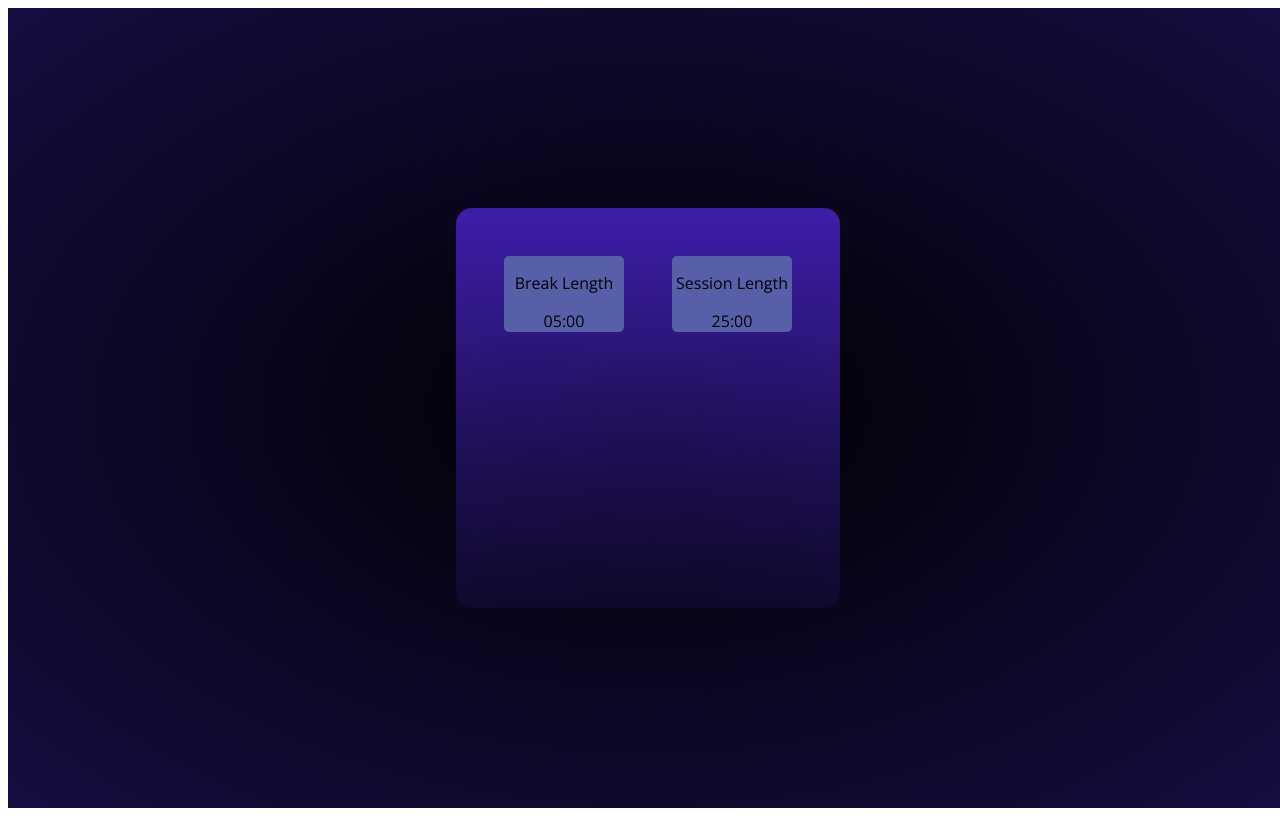
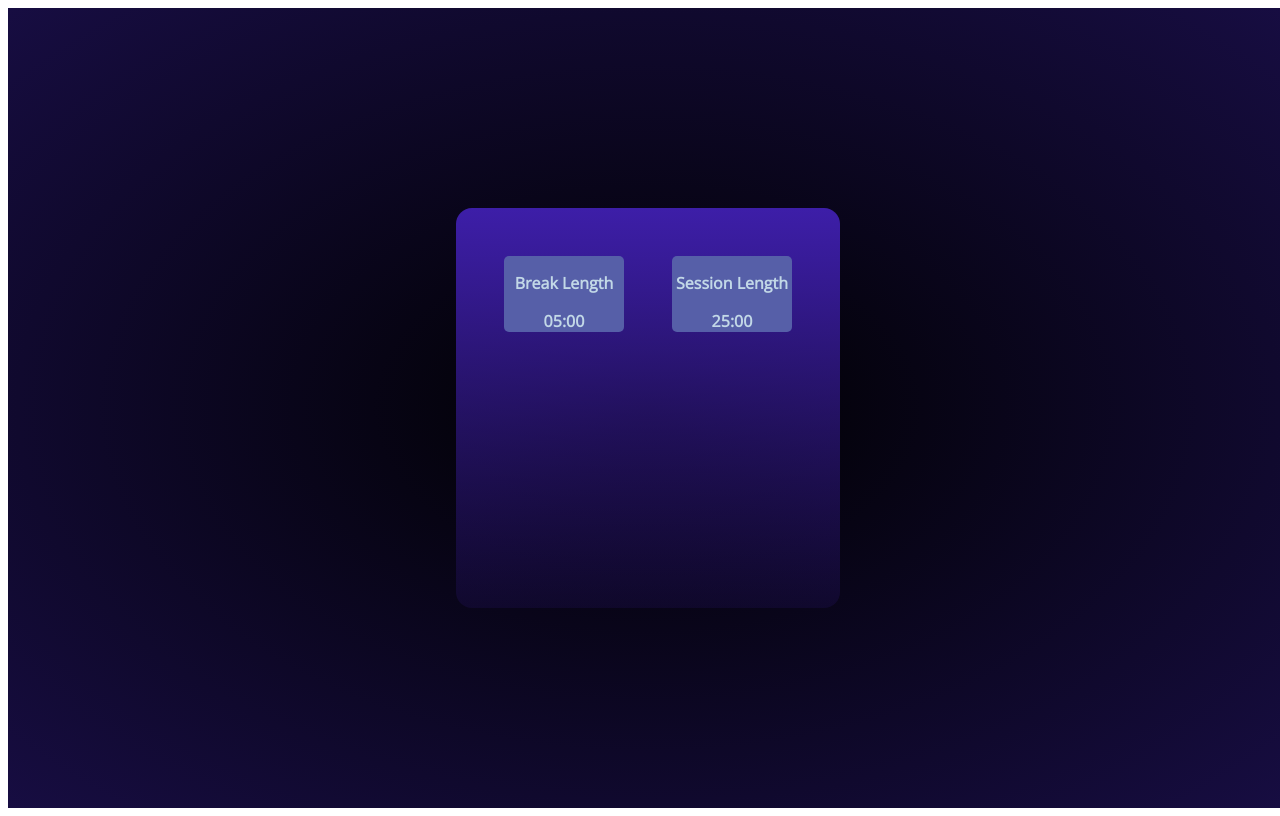
Before and after one commit to Geomorpholog/Timer25-5, a React (Create React App) app: page / in a window 1280 px wide. Built offline with nearby package versions, Linux system fonts and the light colour scheme.

Commit message:
3th changes

```diff
--- a/src/index.css
+++ b/src/index.css
@@ -44,6 +44,8 @@ body {
   background:var(--color6);
   border-radius:5px;
   text-align:center;
+  font-weight:bold;
+  color:#c2d8e7;
 }
 
 .button{
```
